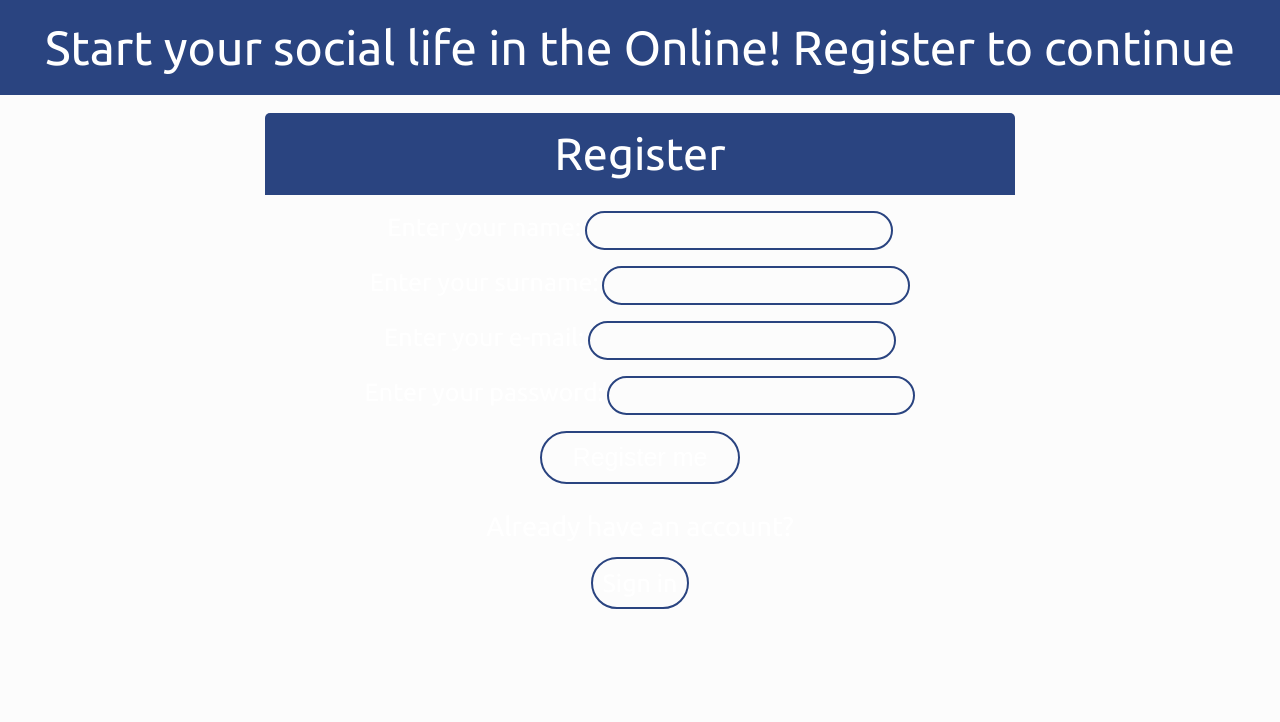
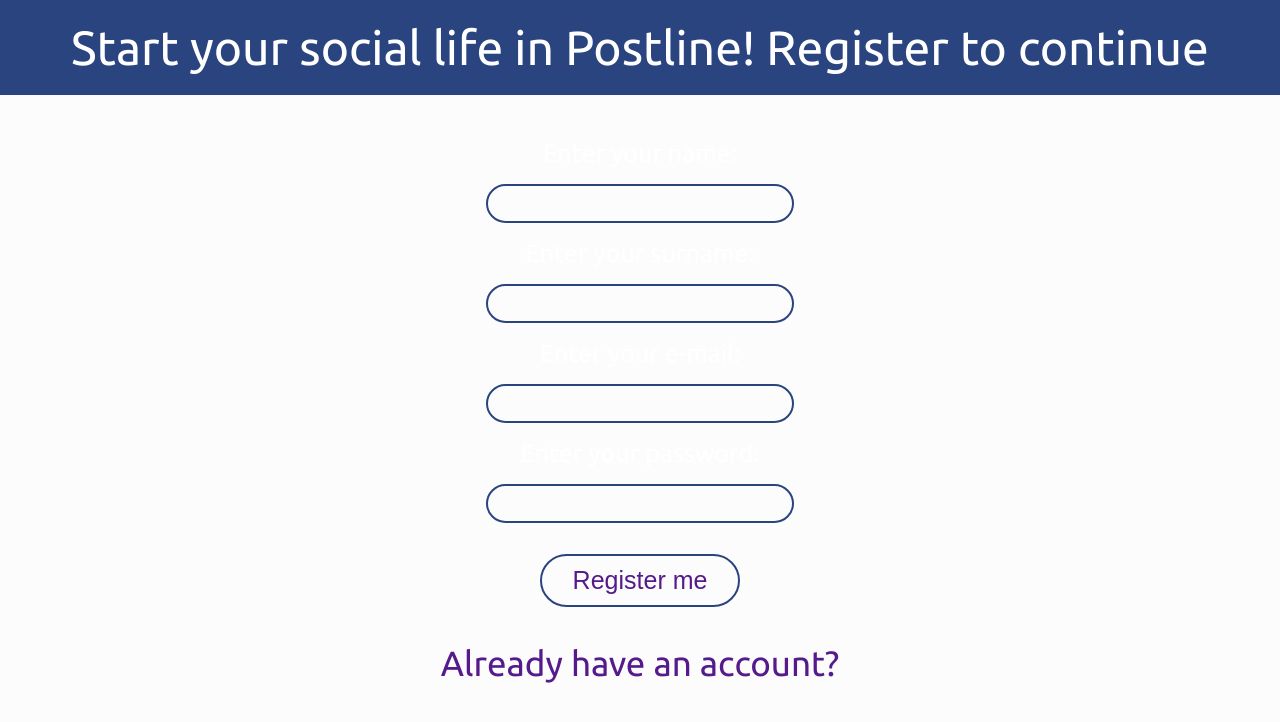
Before and after one commit to accone/Massive.com, a plain HTML site: page index.html in a window 1280 px wide. Drawn offline with nearby package versions, Linux system fonts and the light colour scheme.

Commit message:
Update index.html

```diff
--- a/index.html
+++ b/index.html
@@ -4,70 +4,92 @@
 
 <head>
     <meta charset="utf-8" />
-    <title>Welcome to the Online</title>
+    <title>Welcome to the Postline</title>
     <link rel="icon" href="img/icon.png">
     <link rel="stylesheet" href="style.css" />
     <link href="https://fonts.googleapis.com/css?family=Ubuntu&display=swap" rel="stylesheet">
 </head>
 
 <body>
+	<div class="preloader">
+  		<div class="preloader__image"></div>
+	</div>
+
     <div class="con1">
-        <center><font size="7">Start your social life in the Online! Register to continue</font></center>
+        <center><font size="7" color="#fff" class="custom_selection">Start your social life in Postline! Register to continue</font></center>
     </div>
     <br>
     <center>
-        <div class="container1">
-          <div class="Msr">Register</div>
             <div class="container">
-                <p>
-                    <form>
+                    <form action="" style="background: none; width: 700px; height: 750px; border-radius: 3px;">
                         <center>
+                                <div style="height: 10px;"></div>
                             <p>
                                 <div class="form-group">
-                                    <label for="name">Enter your name:</label>
-                                    <input autocomplete="off" type="text" class="form-control" id="name" placeholder="">
+                                    <label for="name" class="custom_selection">Enter your name:</label>
+                                    <p>
+                                    	<input autocomplete="off" type="text" class="form-control" id="name" placeholder="">
+                                    </p>
                                 </div>
                             </p>
                         </center>
                         <center>
                             <p>
                                 <div class="form-group">
-                                    <label for="surname">Enter your surname:</label>
-                                    <input autocomplete="off" type="text" class="form-control" id="surname" placeholder="">
+                                    <label for="surname" class="custom_selection">Enter your surname:</label>
+                                	<p>
+                                    	<input autocomplete="off" type="text" class="form-control" id="surname" placeholder="">
+                                    </p>
                                 </div>
                             </p>
                         </center>
 
                         <center>
                             <div class="form-group">
-                                <label for="e-mail">Enter your e-mail:</label>
-                                <input autocomplete="off" type="email" class="form-control" id="email" placeholder="">
+                                <label for="e-mail" class="custom_selection">Enter your e-mail:</label>
+                                <p>
+                                	<input autocomplete="off" type="email" class="form-control" id="email" placeholder="">
+                                        <span id="status"></span>
+                                </p>
                             </div>
                         </center>
 
                         <center>
                             <p>
                                 <div class="form-group">
-                                    <label for="password">Enter your password:</label>
-                                    <input autocomplete="off" type="text" class="form-control" id="password" placeholder="">
+                                    <label for="password" class="custom_selection">Enter your password:</label>
+                                    <p>
+                                    	<input autocomplete="off" type="password" class="form-control" id="password" placeholder="">
+                                    </p>
                                 </div>
                             </p>
                         </center>
 
                         <center>
-                            <button type="submit" onclick="this.disabled=true;" class="bsi" id="add">Register me</button>
+                                <button style="top: 15px; position: relative;" type="submit" class="bsi">
+                                        <a href="" type="submit" id="add" onclick="right()" class="custom_selection">Register me</a>
+                                </button>
                         </center>
 
                         <p>
-                        	<p style="font-size: 27px;">Already have an account?</p>
-                            <a href="#" class="bsi" id="signin">Sign in</a>
+                                <a style="font-size: 35px; top: 35px; position: relative;" href="" id="signin">Already have an account?</a>
                         </p>
                     </form>
-                    </p>
-            </div>
         </div>
 
-        <script src="script.js" src="https://ajax.googleapis.com/ajax/libs/jquery/1.10.1/jquery.min.js"></script>
+        <script src="script.js"></script>
+        <script src="http://ajax.googleapis.com/ajax/libs/jquery/1.11.0/jquery.min.js"></script>
+        <script src="https://ajax.googleapis.com/ajax/libs/jquery/1.10.1/jquery.min.js"></script>
+        <script>
+    	window.onload = function () {
+      		document.body.classList.add('loaded_hiding');
+      		window.setTimeout(function () {
+        	document.body.classList.add('loaded');
+        	document.body.classList.remove('loaded_hiding');
+      		}, 500);
+    	}
+  		</script>
+
 </body>
 
 </html>
```
